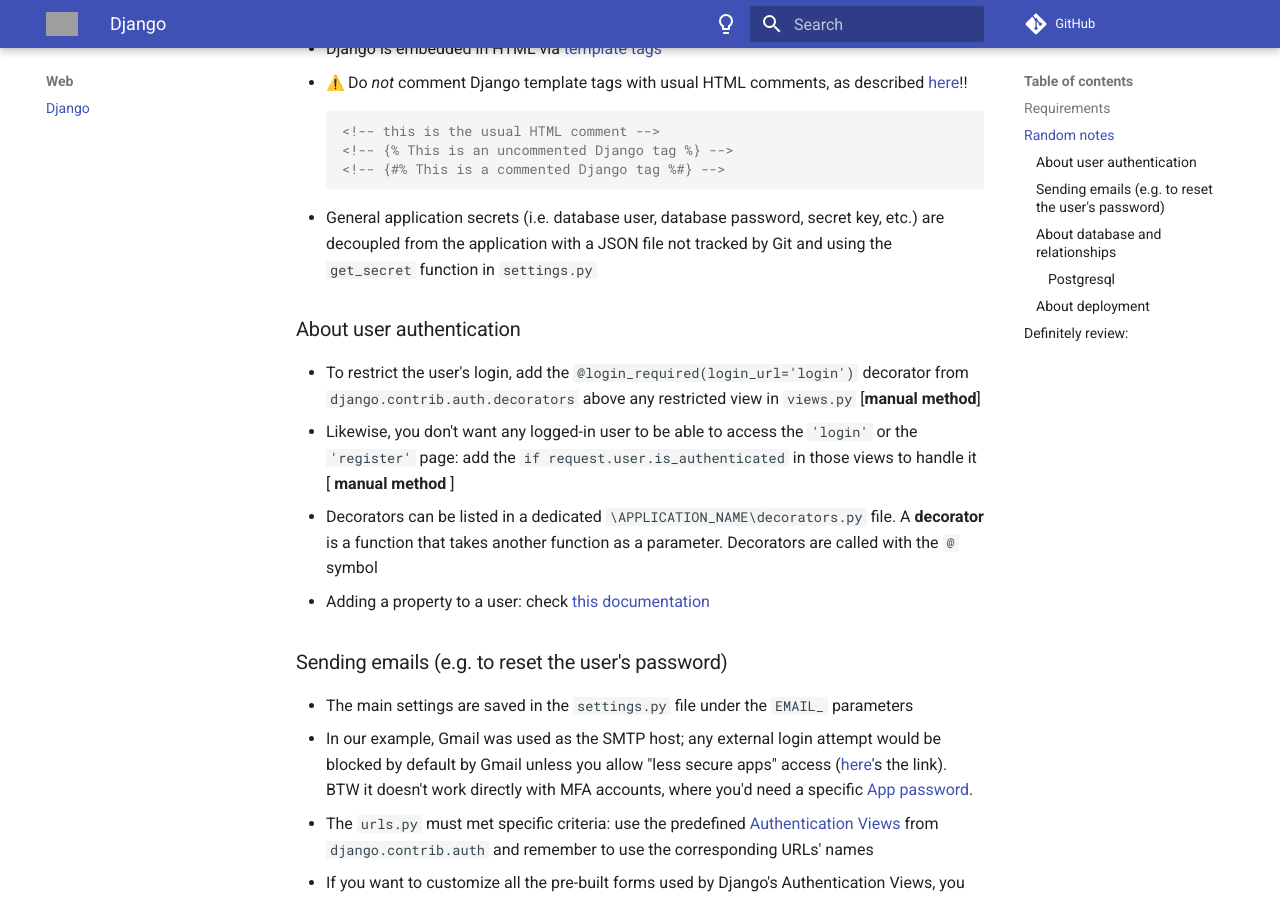
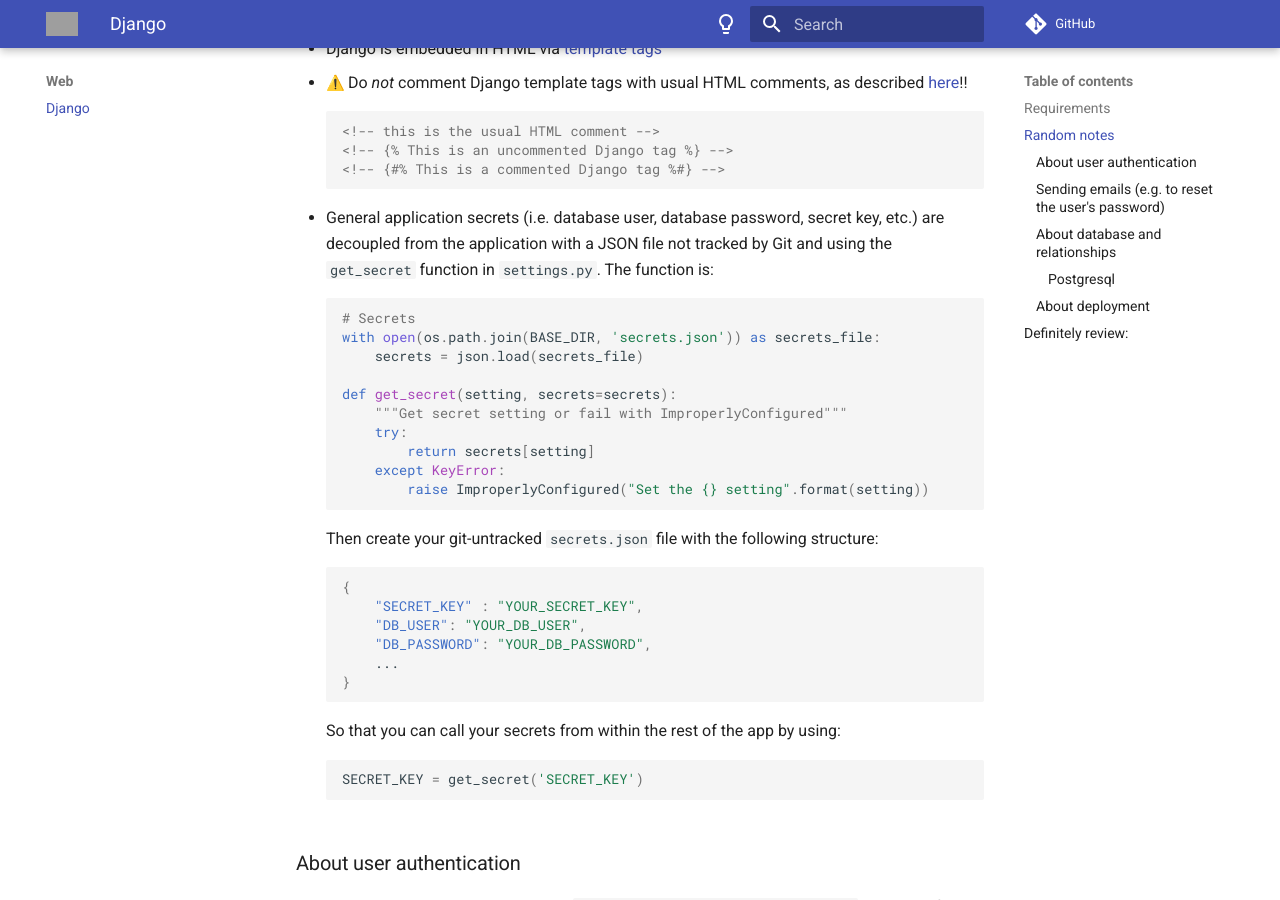
Before and after one commit to sannae/the-notebook, an MkDocs documentation site: the page built from docs/web/django.md, in a window 1280 px wide and 900 px high, scrolled down 1288 px. Built offline with MkDocs 1.6.1 and Material for MkDocs 9.7.7, drawn with Linux system fonts in a browser that asks for light colours; emoji names are drawn with the system emoji font; comment, search, counter and statistics services are not loaded; grey boxes are pictures that could not be loaded.

Commit message:
Added explanation about get-secret function in django

````diff
--- a/docs/web/django.md
+++ b/docs/web/django.md
@@ -39,7 +39,32 @@ A schematic view is available below:
 <!-- {% This is an uncommented Django tag %} -->
 <!-- {#% This is a commented Django tag %#} -->
 ```
-* General application secrets (i.e. database user, database password, secret key, etc.) are decoupled from the application with a JSON file not tracked by Git and using the `get_secret` function in `settings.py`
+* General application secrets (i.e. database user, database password, secret key, etc.) are decoupled from the application with a JSON file not tracked by Git and using the `get_secret` function in `settings.py`. The function is:
+```python
+# Secrets
+with open(os.path.join(BASE_DIR, 'secrets.json')) as secrets_file:
+    secrets = json.load(secrets_file)
+
+def get_secret(setting, secrets=secrets):
+    """Get secret setting or fail with ImproperlyConfigured"""
+    try:
+        return secrets[setting]
+    except KeyError:
+        raise ImproperlyConfigured("Set the {} setting".format(setting))
+```
+Then create your git-untracked `secrets.json` file with the following structure:
+```json
+{
+    "SECRET_KEY" : "YOUR_SECRET_KEY",
+    "DB_USER": "YOUR_DB_USER",
+    "DB_PASSWORD": "YOUR_DB_PASSWORD",
+    ...
+}
+```
+So that you can call your secrets from within the rest of the app by using:
+```python
+SECRET_KEY = get_secret('SECRET_KEY')
+```
 
 ### About user authentication
 * To restrict the user's login, add the `@login_required(login_url='login')` decorator from `django.contrib.auth.decorators` above any restricted view in `views.py` [**manual method**]
````
